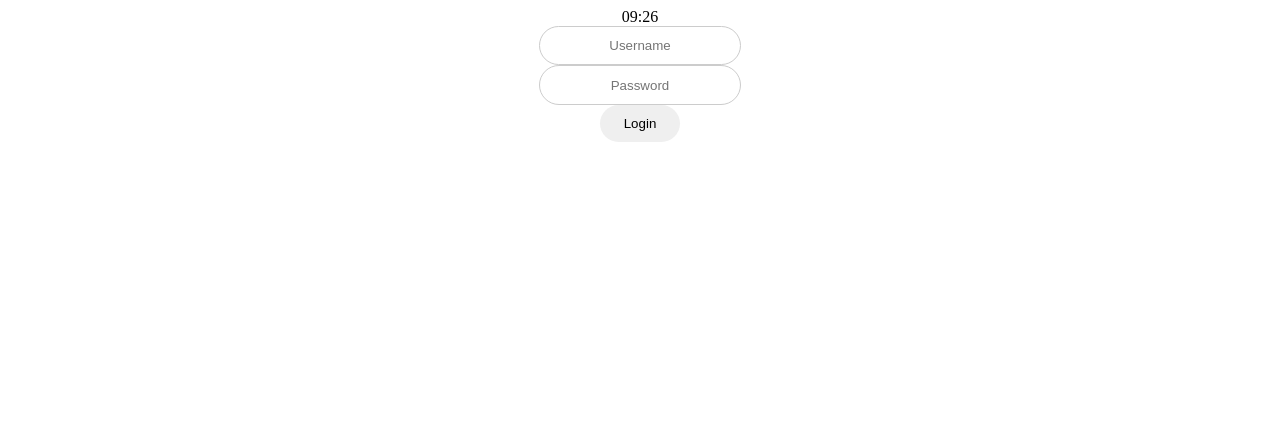
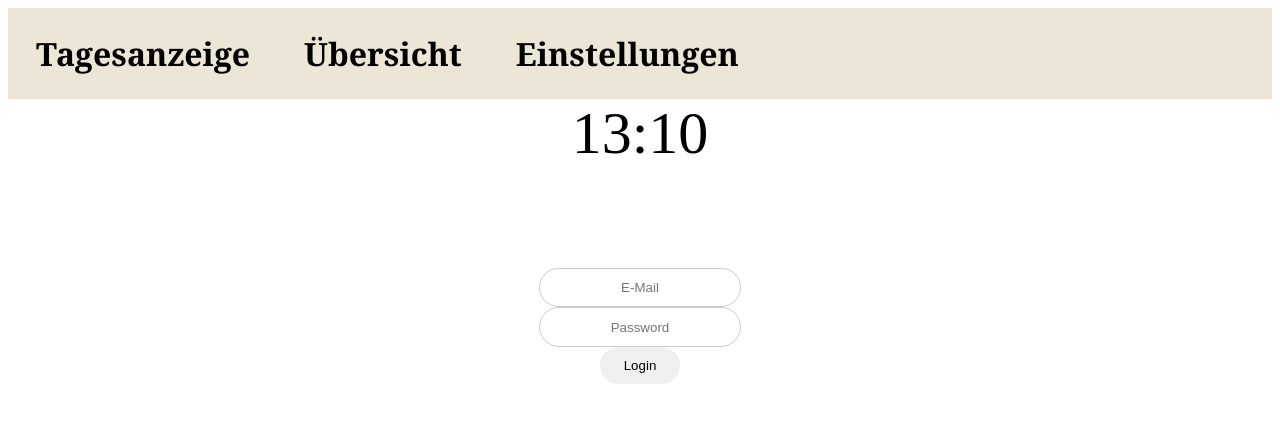
Before and after one commit to Jagdadler0/zeiterfassung, a Vue app in the folder frontend/: page / in a window 1280 px wide. Shown: the top 422 px of the page. Built offline with nearby package versions, Linux system fonts and the light colour scheme.

Commit message:
time exported and login started

```diff
--- /dev/null
+++ b/frontend/src/components/uhrzeit.vue
@@ -0,0 +1,20 @@
+<script setup>
+import { ref, onMounted } from 'vue'
+
+//--> Uhrzeit <--
+let intervalId = null
+const time = ref(new Date().toLocaleTimeString())
+onMounted(() => {
+intervalId = setInterval(() => {
+time.value = new Date().toLocaleTimeString('de-DE', {
+hour: '2-digit',
+minute: '2-digit'})
+}, 1000)
+})
+</script>
+<template><div class="clock" id="clock">{{ time }}</div></template>
+<style scoped>
+.clock {
+    font-size: 60px;
+    margin-bottom: 100px;
+  }</style>
--- a/frontend/src/views/Login.vue
+++ b/frontend/src/views/Login.vue
@@ -1,5 +1,6 @@
 <script setup>
 import { ref } from 'vue'
+import uhrzeit from '@/components/uhrzeit.vue'
 const userName = ref('')
 const passWord = ref('')
 function userLogin() {
@@ -10,11 +11,17 @@ function userLogin() {
 }
 </script>
 <template>
+   <header class="header">
+        <nav class="nav-bar">
+          <a href="#">Tagesanzeige</a>
+          <a href="#">Übersicht</a>
+          <a href="#">Einstellungen</a>
+        </nav>
+      </header>
   <div></div>
   <div class="login">
-    <div class="time-display" id="clock">09:26</div>
-
-    <input v-model="userName" type="text" placeholder="Username" id="username" />
+<uhrzeit></uhrzeit>
+    <input v-model="username" type="text" placeholder="E-Mail" id="username" />
     <input v-model="passWord" type="password" placeholder="Password" id="password" />
     <div class="buttons">
       <button @click="userLogin" id="login">Login</button>
@@ -25,13 +32,24 @@ function userLogin() {
 h1 {
   color: #333;
 }
-body {
-  margin: 0;
-  font-family: sans-serif;
-  background: #fdfcf6;
-  display: flex;
-  flex-direction: column;
-}
+.nav-bar {
+    display: flex;
+    gap: 30px;
+  }
+
+  .nav-bar a {
+    text-decoration: none;
+    font-weight: bold;
+    color: black;
+    font-family: Georgia, serif;
+    padding: 8px 12px;
+    border-radius: 8px;
+    transition: background-color 0.3s ease;
+  }
+
+  .nav-bar a:hover {
+    background-color: #ddd;
+  }
 header {
   background: #ede6d6;
   padding: 1rem;
@@ -39,6 +57,15 @@ header {
   display: flex;
   align-items: center;
 }
+.content {
+    flex: 1;
+    display: flex;
+    flex-direction: column;
+    justify-content: center;
+    align-items: center;
+    text-align: center;
+    padding: 40px 20px;
+  }
 main {
   display: flex;
   padding: 2rem;
--- a/frontend/src/views/Tagesanzeige.vue
+++ b/frontend/src/views/Tagesanzeige.vue
@@ -1,15 +1,6 @@
 <script setup>
 import { ref, onMounted, onUnmounted, computed } from 'vue'
-//--> Uhrzeit <--
-let intervalId = null
-const time = ref(new Date().toLocaleTimeString())
-onMounted(() => {
-intervalId = setInterval(() => {
-time.value = new Date().toLocaleTimeString('de-DE', {
-hour: '2-digit',
-minute: '2-digit'})
-}, 1000)
-})
+import uhrzeit from '@/components/uhrzeit.vue'
 //--> Buttons <--
 const isRunning = ref(false)
 const totalSeconds = ref(0)
@@ -49,7 +40,7 @@ color: isRunning.value ? '#F2EDDB': 'black'
       </header>
 
       <main class="content">
-        <div class="clock" id="clock">{{ time }}</div>
+      <uhrzeit></uhrzeit>
         <div class="timer-box">
             <h1 class="title">Zeiterfassung</h1>
             <h2 class="title">{{ formattedTime }}</h2>
@@ -68,18 +59,6 @@ color: isRunning.value ? '#F2EDDB': 'black'
     box-sizing: border-box;
   }
 
-  body, html {
-    margin: 0;
-    padding: 0;
-    height: 100%;
-    font-family: Arial, sans-serif;
-    background-color: #F2EDDB;
-    color: black;
-  }
-  .clock {
-    font-size: 60px;
-    margin-bottom: 100px;
-  }
   .info {
   font-size: 18px;
 }
```
